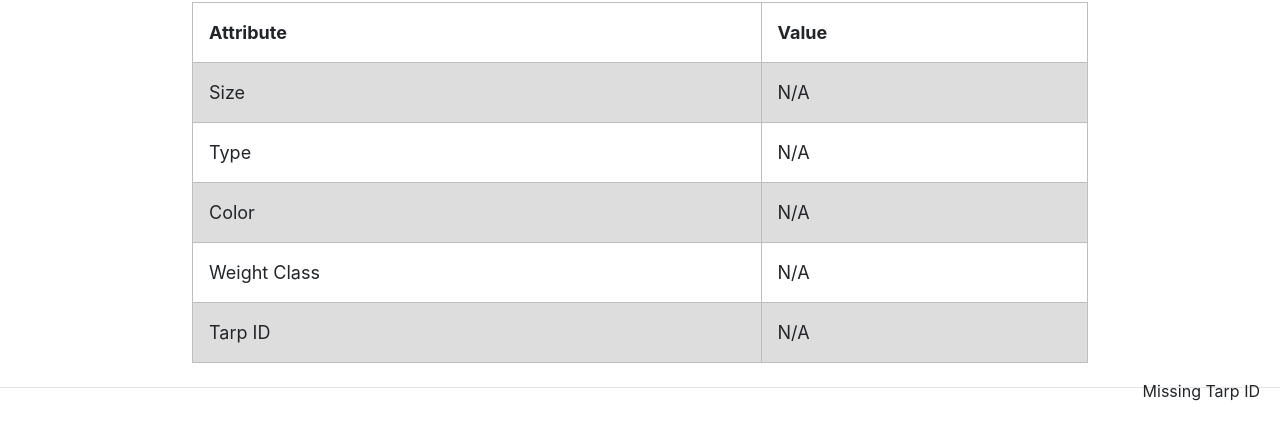
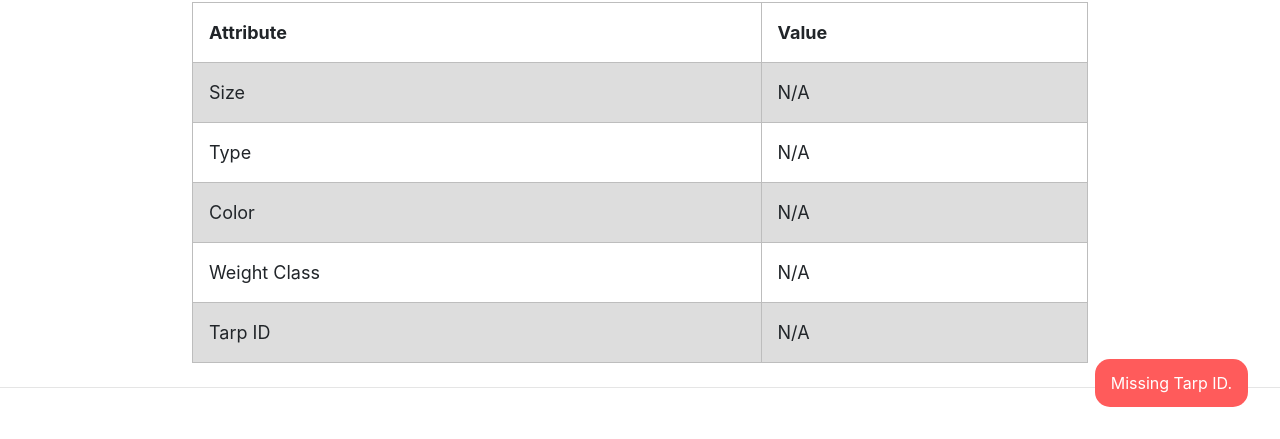
Before and after one commit to Jose1997au/tarp-manager, a plain HTML site: page tarp.html in a window 1280 px wide. Shown: the part 361-800 px from the top of the page. Drawn offline with nearby package versions, Linux system fonts and the light colour scheme; a web font is replaced by a local one.

Commit message:
Improve toast message display and styling
Refactored the toast message to use a parent div for better visibility control and updated the display logic in app.js. Enhanced toast styling in style.css for improved appearance and positioning. Minor text corrections in tarp.html and app.js.

```diff
--- a/app.js
+++ b/app.js
@@ -13,10 +13,13 @@ function displayMessage(msg, duration) {
     if (!duration) duration = MSG_DURATION;
     duration *= 1000;
 
+    const displayerParent = $("displayer_parent");
     const messageDisplayer = $("displayer");
+    displayerParent.style.visibility = "visible"
     messageDisplayer.textContent = msg;
     clearTimeout(displayTimeout);
     displayTimeout = setTimeout(() => {
+        displayerParent.style.visibility = "hidden";
         messageDisplayer.textContent = "";
     }, duration);
 }
@@ -31,7 +34,7 @@ async function fileExists(url) {
 }
 
 if (!tarpID) {
-    displayMessage("Missing Tarp ID", 30)
+    displayMessage("Missing Tarp ID.", 30)
     throw new Error("Missing tarp ID.");
 }
 
@@ -57,6 +60,7 @@ fetch("data.json").then(res => res.json()).then(data => {
         if (await fileExists(filePath)) {
             elements.image.src = filePath;
         } else {
+            displayMessage(`Image for tarp with ID ${tarpID} not available.`);
             console.log("Image does not exist. Displaying default image instead.");
         }
     })();
--- a/style.css
+++ b/style.css
@@ -39,7 +39,6 @@ header nav {
     min-height: 75px;
     background: #222;
     color: white;
-    display: flex;
     align-items: center;
     align-content: center;
 }
@@ -93,9 +92,24 @@ tr:nth-child(even) {
 }
 
 .toast {
+    display: flex;
+    justify-content: center;
+    align-items: center;
+    border-radius: 15px;
+
+    background-color: rgb(255, 91, 91);
+    visibility: hidden;
+
     position: fixed;
-    bottom: 20px;
-    right: 20px;
+    bottom: 2rem;
+    right: 2rem;
+    min-height: 3rem;
+}
+
+.toast p {
+    padding: 0.5rem 1rem;
+    color: white;
+    margin: 0;
 }
 
 .input-container {
--- a/tarp.html
+++ b/tarp.html
@@ -29,7 +29,9 @@
 
         <img class="center-el tarp-image" src="https://unigearshop.com/cdn/shop/products/p3_1080x.jpg?v=1645292548" id="tarp_image" alt="Image containing tarp.">
 
-        <p class="toast center-el" id="displayer">N/A</p>
+        <div class="toast" id="displayer_parent">
+            <p class="center-el" id="displayer">N/A</p>
+        </div>
 
         <table class="center-el">
             <tr>
@@ -67,7 +69,7 @@
     </main>
 
     <footer class="rights-reserved">
-        <p>2025 &copy; Copyright. All rights reserved</p>
+        <p>2025 &copy; Copyright. All rights reserved.</p>
     </footer>
 
     <!-- Bootstrap JS -->
```
